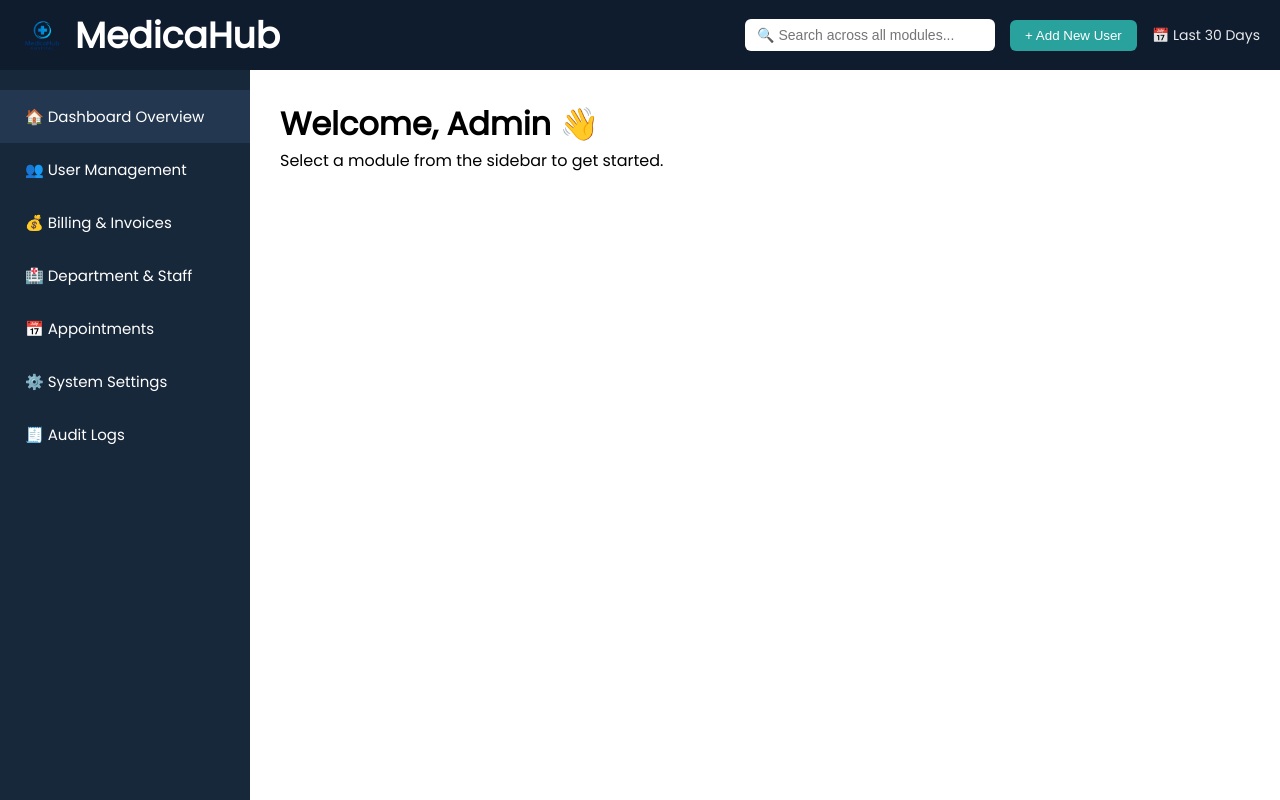
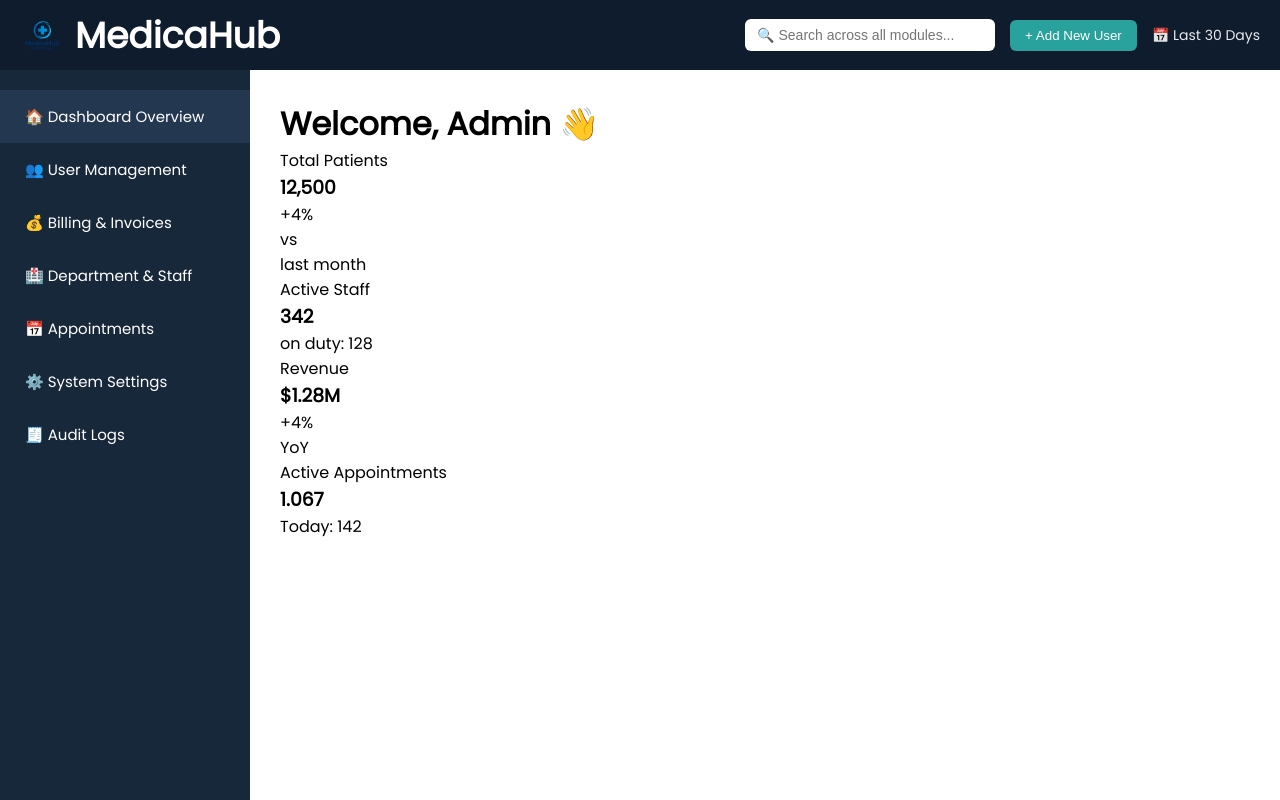
Before and after one commit to OkuhleM/HospitalManagementSystem, a React (Create React App) app in the folder Client/: page /admin-dashboard in a window 1280 px wide. Built offline with nearby package versions, Linux system fonts and the light colour scheme; a web font is replaced by a local one.

Commit message:
add main content in the dashboard

```diff
--- a/Client/src/Components/AdminDashboard.js
+++ b/Client/src/Components/AdminDashboard.js
@@ -36,7 +36,28 @@ function AdminDashboard() {
 
         <main className="main-content">
         <h1>Welcome, Admin 👋</h1>
-        <p>Select a module from the sidebar to get started.</p>
+        <div className="card-container">
+          <div className="card">
+            <p> Total Patients</p>
+            <h3>12,500</h3>
+             <p>+4%</p> <p>vs</p> <p>last month</p>
+          </div>
+           <div className="card">
+            <p> Active Staff</p>
+            <h3>342</h3>
+           <p>on duty: 128</p>
+          </div>
+           <div className="card">
+            <p> Revenue</p>
+            <h3>$1.28M</h3>
+             <p>+4%</p> <p>YoY</p>
+          </div>
+           <div className="card">
+            <p> Active Appointments</p>
+            <h3>1.067</h3>
+            <p>Today: 142</p>
+          </div>
+           </div>
       </main>
 
     </div>
```
